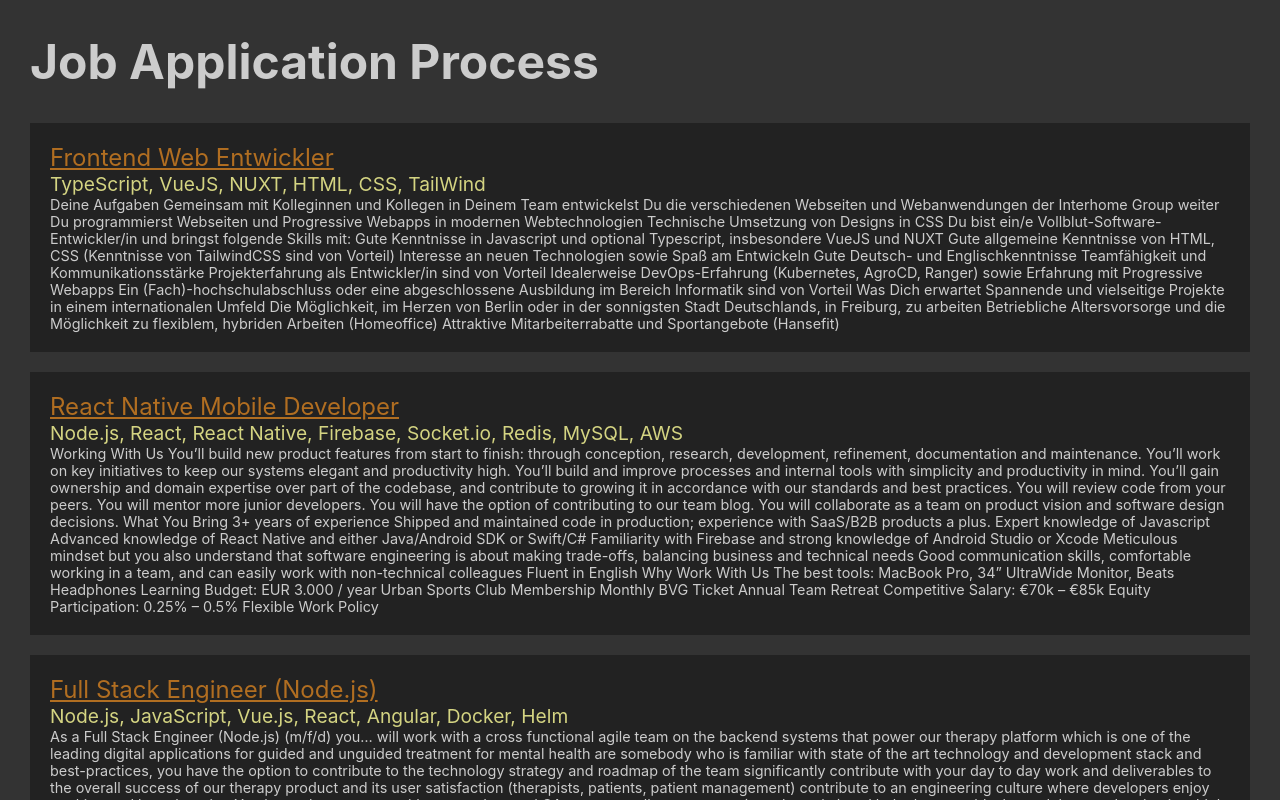
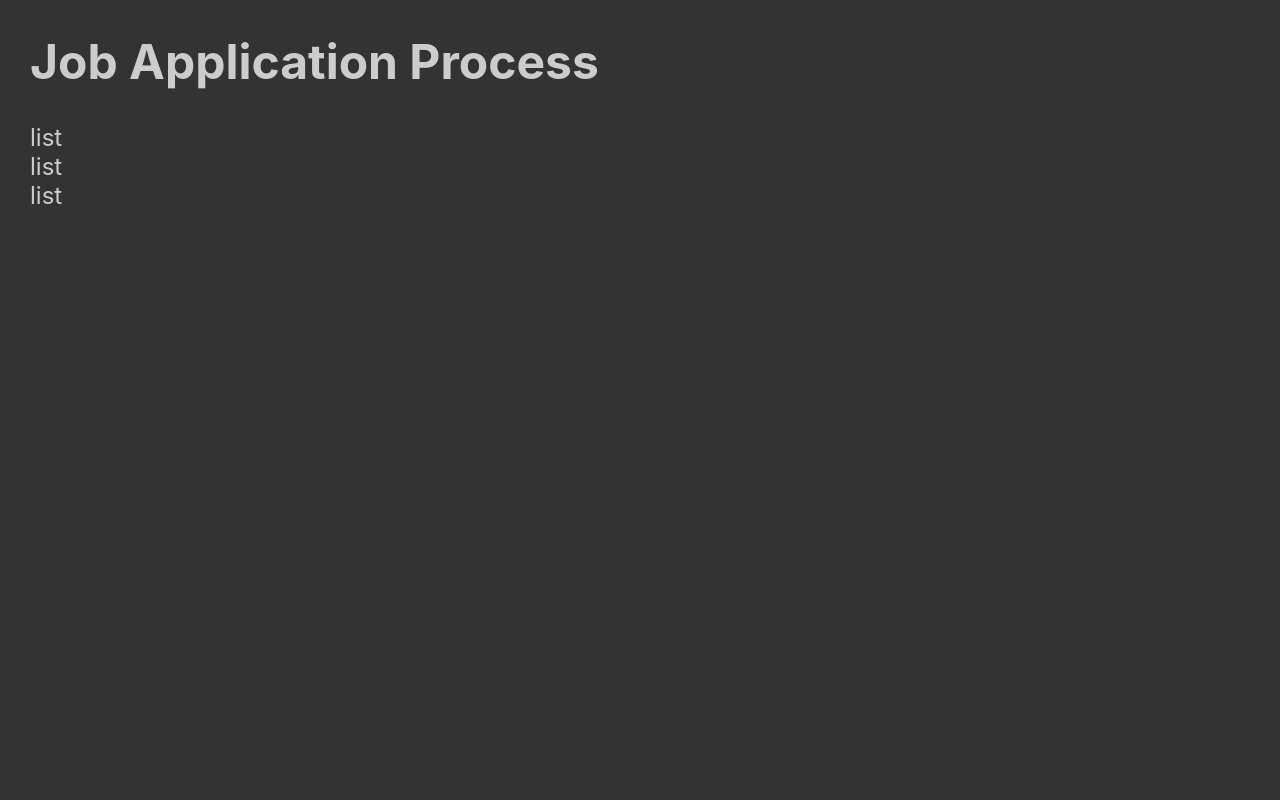
Before and after one commit to edwardtanguay/task-job-application-tracker-app, a React (Vite) app: page / in a window 1280 px wide. Shown: the top 800 px of the page. Built offline with nearby package versions, Linux system fonts and the light colour scheme.

Commit message:
displayKind with dummy list

```diff
--- a/src/App.jsx
+++ b/src/App.jsx
@@ -1,9 +1,8 @@
-import { useState } from 'react';
 import './App.scss';
 import jobs from './data/jobs.json';
 
 function App() {
-	const [count, setCount] = useState(0);
+	const displayKind = 'list';
 
 	return (
 		<div className="App">
@@ -11,12 +10,21 @@
 			<div className="jobs">
 				{jobs.map((job, index) => {
 					return (
-						<div key={index} className="job">
-							<div className="position"><a href={job.url}>{job.position}</a></div>
-							<div className="skills">{job.skills}</div>
-							<div className="bulkText">{job.bulkText}</div>
-
-						</div>
+						<>
+							{displayKind === 'full' ? (
+								<div key={index} className="job">
+									<div className="position">
+										<a href={job.url}>{job.position}</a>
+									</div>
+									<div className="skills">{job.skills}</div>
+									<div className="bulkText">
+										{job.bulkText}
+									</div>
+								</div>
+							) : (
+								<div>list</div>
+							)}
+						</>
 					);
 				})}
 			</div>
```
